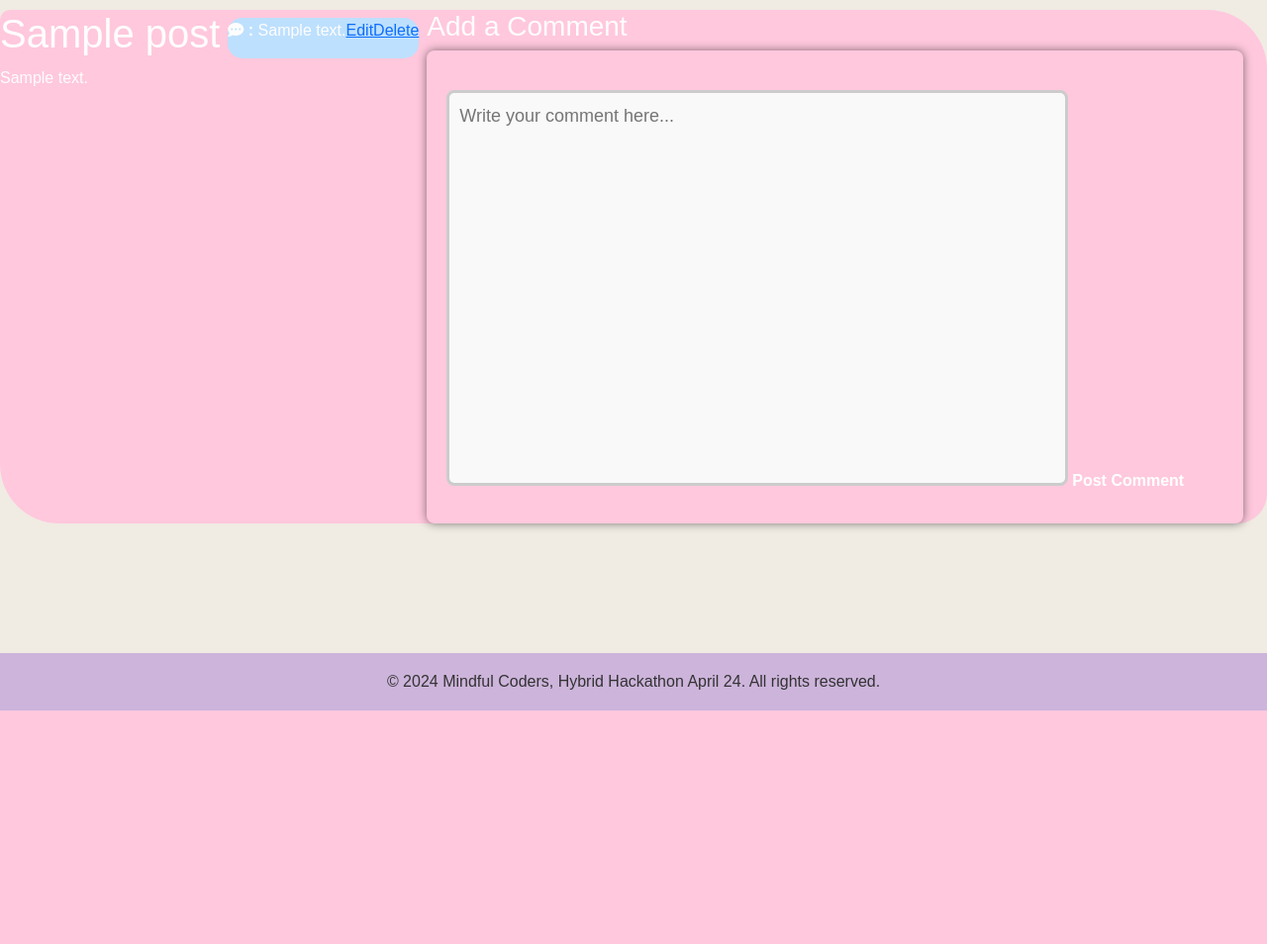
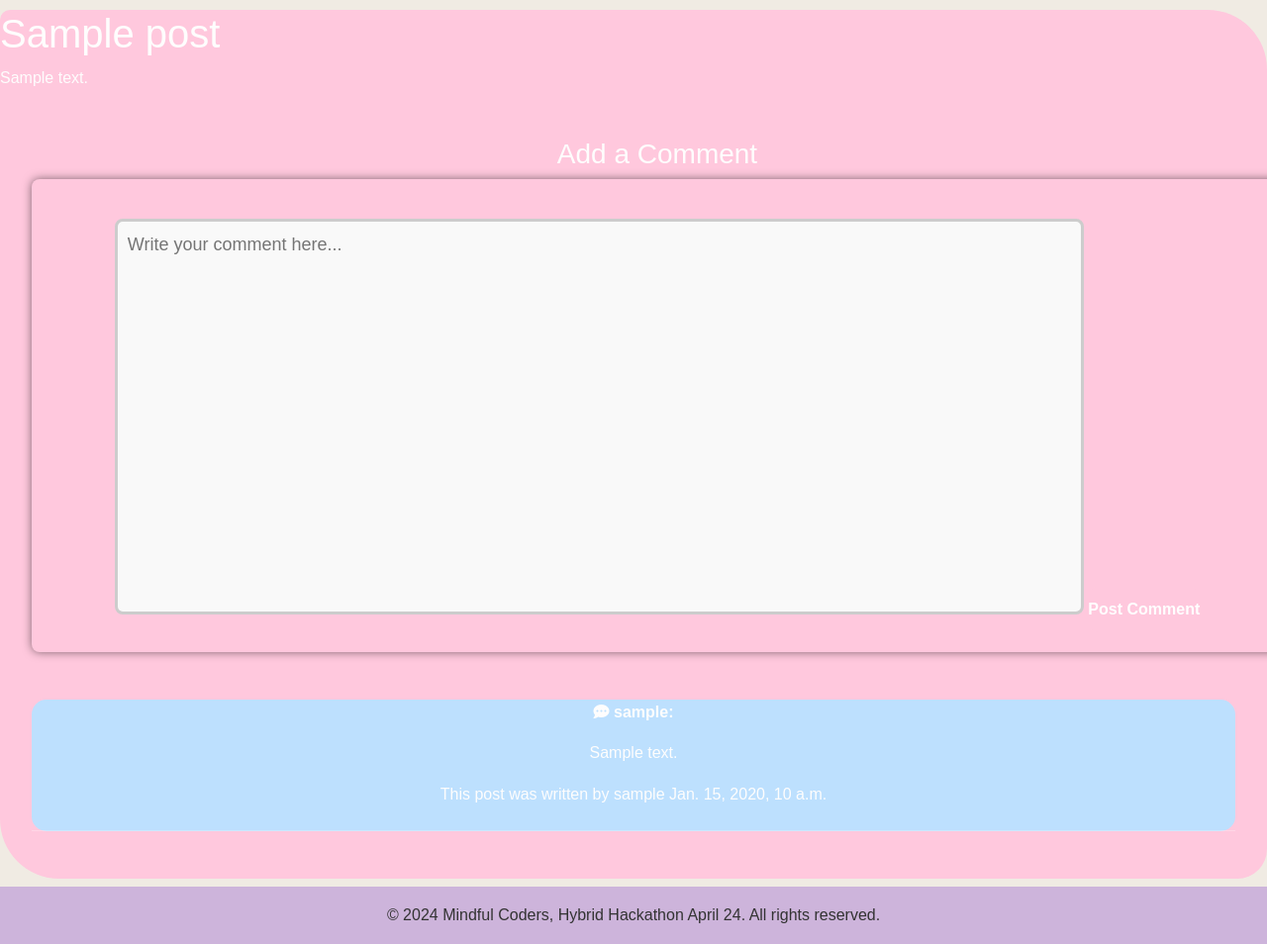
Before and after one commit to DestanT/hackathon-team-7, a Django app: a page that uses templates/forum/post_detail.html in a window 1280 px wide. Shown: the part 82-1036 px from the top of the page at 99% size. Before the commit the page ends 800 px from the top, so only its background shows below. Run offline with Django 4.2, Linux system fonts and the light colour scheme; tables that the repository leaves empty hold one stand-in row (values such as "Sample post"); some libraries are stand-ins or nearby versions.

Commit message:
Add post detail styling

```diff
--- a/static/css/styles.css
+++ b/static/css/styles.css
@@ -231,7 +231,12 @@ body {
   background-color: var(--fourth-color);
   border-radius: 15px;
   display: flex;
-  flex-wrap: wrap;
+  flex-wrap: wrap
+}
+
+.forum-comments {
+  background-color: var(--fourth-color);
+  border-radius: 15px;
 }
 
 .post-titles {
--- a/templates/forum/post_detail.html
+++ b/templates/forum/post_detail.html
@@ -12,24 +12,9 @@
 
 
 {% comment %} comments {% endcomment %}
+<div style="margin: auto; text-align: center;">
 <div class="row comment-reply p-2">
-    <div class="col">
-        <div id="comment-container">
-            <div class="forum-post">
-                {% if comments %}
-                {% for comment in comments %}
-                        <p><i class="fa-solid fa-comment-dots"></i> <strong>{{ comment.user.username }}:</strong> {{ comment.content }}</p>
-                        <a href="{% url 'forum:comment_update' pk=comment.pk %}">Edit</a>
-                        <a href="{% url 'forum:comment_delete' pk=comment.pk %}">Delete</a>
-                    {% endfor %}
-                    {% else %}
-                <p>No comments to show</p>
-                {% endif %}
-            </div>
-        </div>
-    </div>
-</div>
-    <div>
+    <div class="m-4">
         <h3>Add a Comment</h3>
         <form method="post" action="{% url 'forum:add_comment_to_post' post.id %}">
             {% csrf_token %}
@@ -37,5 +22,34 @@
             <button type="submit" id="btn-post">Post Comment</button>
         </form>
     </div>
+    <div class="col m-4">
+        <div id="comment-container">
+            <div class="forum-comments">
+                {% if comments %}
+                {% for comment in comments %}
+                    <div class="mb-4">
+                        <p>
+                            <i class="fa-solid fa-comment-dots"></i>
+                            <strong>{{ comment.author }}:</strong>
+                            <p>
+                                {{ comment.content }}
+                            </p>
+                        </p>
+                        <p>This post was written by {{post.author}} {{post.created_on}}</p>
+                        {% if request.user == comment.author %}
+                        <a href="{% url 'forum:comment_update' pk=comment.pk %}" style="color: white; padding: 0 5px 0 0;">Edit</a>
+                        <a href="{% url 'forum:comment_delete' pk=comment.pk %}" style="color: white; ">Delete</a>
+                        {% endif %}
+                    </div>
+                    <hr>
+                {% endfor %}
+                {% else %}
+                <p>No comments to show</p>
+                {% endif %}
+            </div>
+        </div>
+    </div>
+</div>
+</div>
 </section>
 {% endblock %}
```
